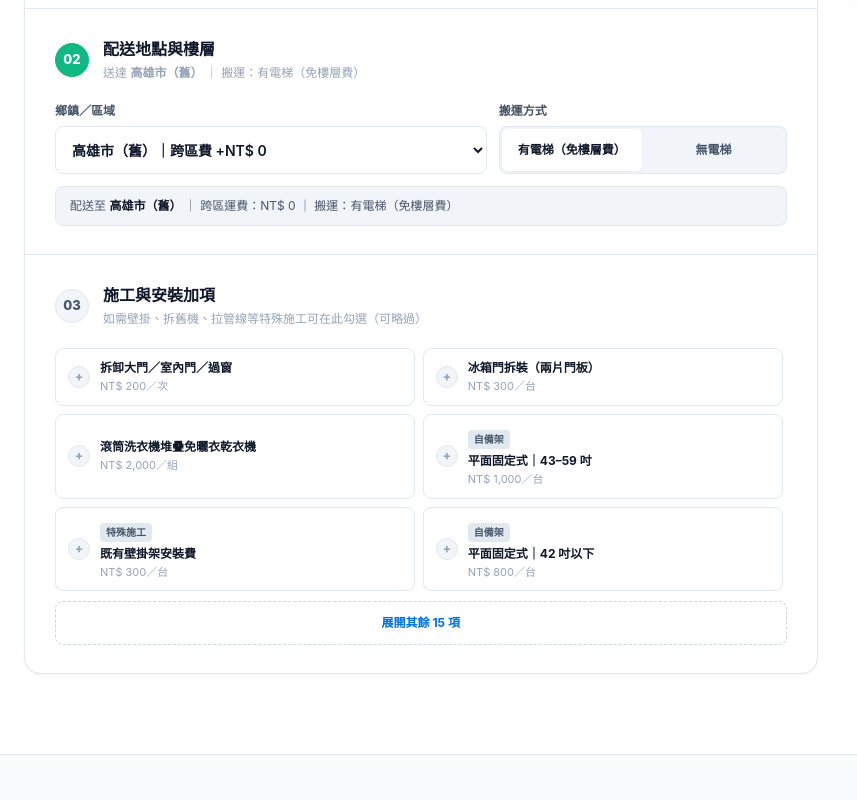
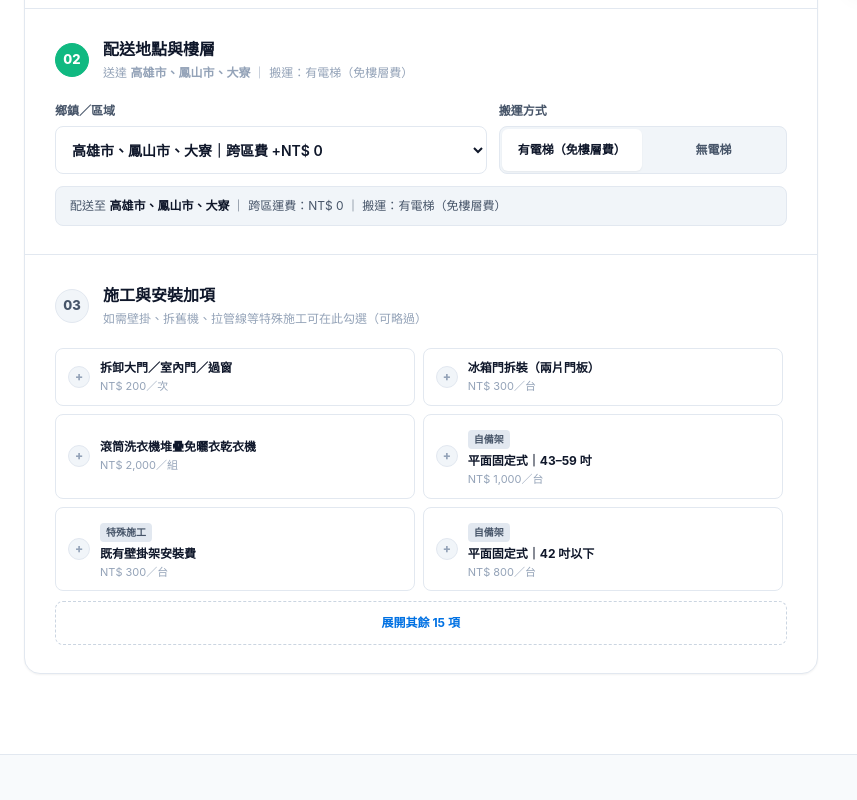
Before and after one commit to lalawgwg99/WGapp, a Next.js app: page / in a window 1280 px wide. Shown: the part 900-1700 px from the top of the page, without its empty margins (0-857 px from the left). Built offline with nearby package versions, Linux system fonts and the light colour scheme.

Commit message:
整合0元跨區費配送地區為單一選項「高雄市、鳳山市、大寮」

```diff
--- a/app/page.tsx
+++ b/app/page.tsx
@@ -164,13 +164,20 @@ const wallGroupLabel = (group: ReturnType<typeof wallGroup>) => group === "own"
   : group === "other" ? "特殊施工"
   : null;
 
-const areaOptions = Object.entries(areaFees).flatMap(([fee, info]) =>
-  info.places.split("、").map((place) => ({
+const areaOptions = Object.entries(areaFees).flatMap(([fee, info]) => {
+  if (fee === "0") {
+    return [{
+      value: `0:${info.places}`,
+      fee: info.price,
+      place: info.places,
+    }];
+  }
+  return info.places.split("、").map((place) => ({
     value: `${fee}:${place}`,
     fee: info.price,
     place,
-  })),
-);
+  }));
+});
 
 const quickProductIds = ["tv55", "washer12", "fridge399", "split36", "window32"];
 type ProductCategory = "電視" | "冰箱" | "洗衣機" | "冷氣" | "小家電" | "影音";
--- a/app/pricing-data.ts
+++ b/app/pricing-data.ts
@@ -135,7 +135,7 @@ export const extras: FeeItem[] = [
 ];
 
 export const areaFees: Record<string, { price: number | null; places: string }> = {
-  "0": { price: 0, places: "高雄市（舊）、鳳山市、大寮" },
+  "0": { price: 0, places: "高雄市、鳳山市、大寮" },
   "100": { price: 100, places: "楠梓、旗津" },
   "200": { price: 200, places: "橋頭、林園、九曲堂、彌陀、大樹、燕巢、梓官、岡山、大社" },
   "300": { price: 300, places: "屏東市、萬丹、新園、路竹、永安" },
```
